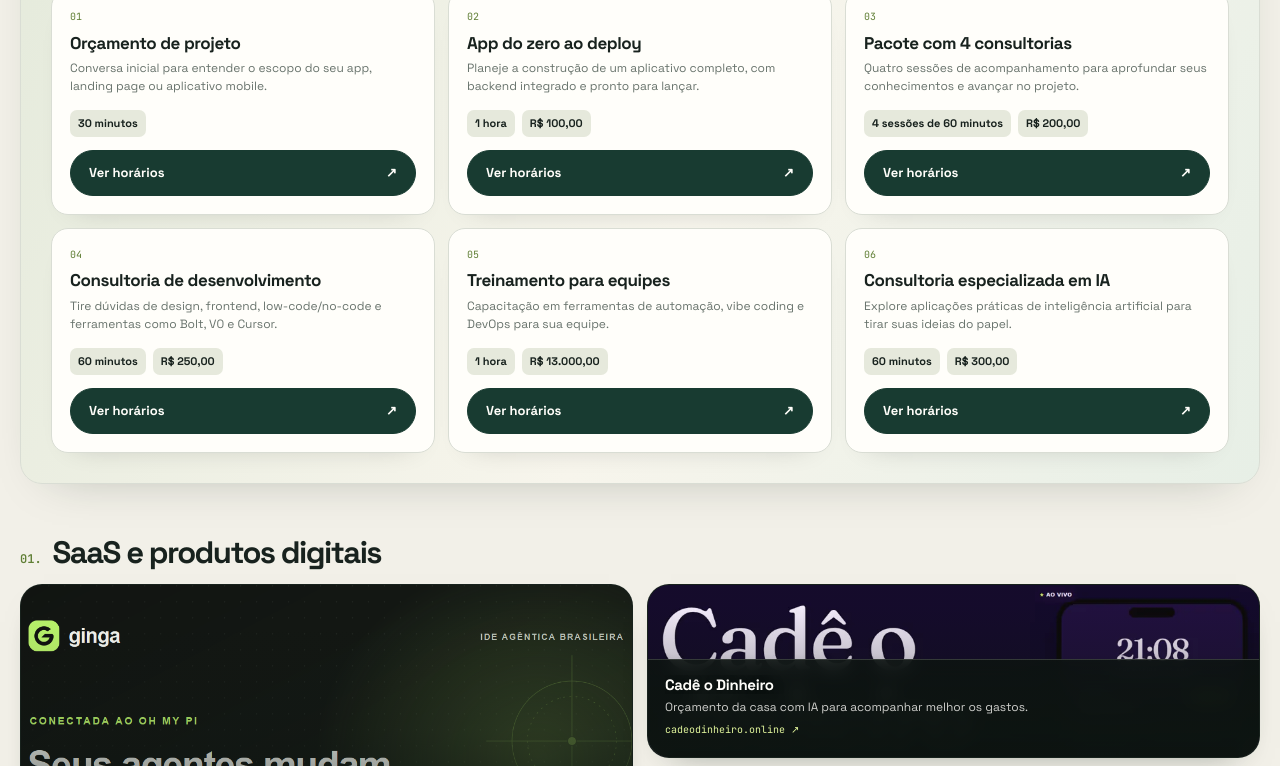
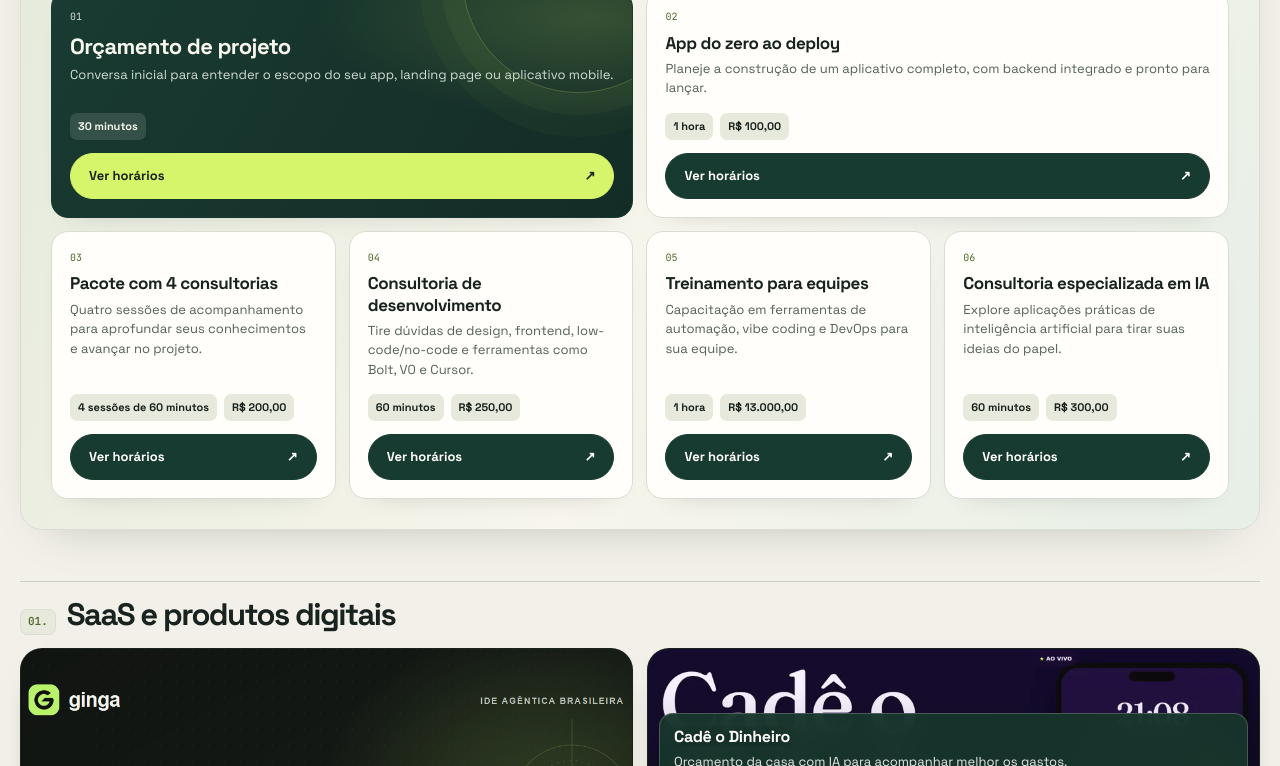
Before and after one commit to felvieira/felvieira.github.io, a plain HTML site: page index.html in a window 1280 px wide. Shown: the part 810-1576 px from the top of the page. Drawn offline with Linux system fonts and the light colour scheme.

Commit message:
Polish portfolio design system

```diff
--- a/style.css
+++ b/style.css
@@ -2,13 +2,14 @@
   color-scheme: light;
   --paper: #f2f0e8;
   --ink: #18221e;
-  --muted: #68736c;
+  --muted: #526057;
   --line: #d9ddd4;
   --line-strong: #c9d1c5;
   --forest: #183b31;
   --forest-soft: #234c3d;
   --lime: #d7f56b;
-  --accent-strong: #607f35;
+  --accent-strong: #4d682a;
+  --focus-ring: #506b29;
   --blue: #2c6e80;
   --card: #fffefa;
   --radius: 22px;
@@ -23,6 +24,10 @@
   --cal-gradient: linear-gradient(115deg, #e4eadb, #f7f5ec 55%, #e7efe6);
   --insta-gradient: linear-gradient(120deg, #e9e5d9, #f7f5ed 56%, #e6ebdd);
   --pattern: rgba(24, 59, 49, .12);
+  --media-panel: rgba(23, 54, 43, .94);
+  --media-panel-border: rgba(255, 255, 255, .2);
+  --media-copy: rgba(255, 254, 250, .9);
+  --media-accent: #e4f49a;
   --shadow: 0 18px 48px -32px rgba(22, 39, 30, .35);
 }
 
@@ -37,6 +42,7 @@
   --forest-soft: #416b4e;
   --lime: #d7f56b;
   --accent-strong: #c3e982;
+  --focus-ring: #d7f56b;
   --blue: #8ccbd8;
   --card: #151e18;
   --surface-soft: #18241c;
@@ -50,6 +56,10 @@
   --cal-gradient: linear-gradient(115deg, #17231b, #111a14 55%, #18261c);
   --insta-gradient: linear-gradient(120deg, #1c251e, #151e18 56%, #20281d);
   --pattern: rgba(215, 245, 107, .075);
+  --media-panel: rgba(9, 18, 12, .95);
+  --media-panel-border: rgba(215, 245, 107, .24);
+  --media-copy: rgba(243, 247, 239, .9);
+  --media-accent: #d7f56b;
   --shadow: 0 18px 48px -32px rgba(0, 0, 0, .8);
 }
 
@@ -76,7 +86,7 @@ body {
 }
 
 a { color: var(--blue); text-decoration: none; }
-a:focus-visible { outline: 3px solid #8baf33; outline-offset: 4px; }
+a:focus-visible, button:focus-visible { outline: 3px solid var(--focus-ring); outline-offset: 4px; }
 .mono { font-family: 'JetBrains Mono', monospace; }
 .acc { color: var(--lime); }
 .muted { color: var(--muted); }
@@ -120,6 +130,7 @@ a:focus-visible { outline: 3px solid #8baf33; outline-offset: 4px; }
   transition: border-color .2s, background .2s, transform .2s;
 }
 .theme-toggle:hover { transform: translateY(-1px); border-color: var(--accent-strong); background: var(--surface-soft); }
+.theme-toggle:focus-visible { outline-offset: 3px; }
 .theme-icon { color: var(--accent-strong); font-size: 15px; line-height: 1; }
 
 .bento {
@@ -140,6 +151,7 @@ a:focus-visible { outline: 3px solid #8baf33; outline-offset: 4px; }
   color: var(--ink);
   box-shadow: var(--shadow);
 }
+.tile:focus-visible { outline-offset: 4px; }
 
 .hero {
   grid-column: span 8;
@@ -215,8 +227,7 @@ h1 {
 .sales-callout .label { margin-bottom: 7px; color: var(--hero-link); }
 .sales-callout h2 { max-width: 740px; margin: 0; font-size: clamp(23px, 3vw, 31px); line-height: 1.18; letter-spacing: -.045em; }
 .sales-callout .sales-copy > p:last-child { max-width: 720px; margin: 9px 0 0; color: var(--hero-muted); font-size: 14px; }
-.sales-cta { gap: 10px; white-space: nowrap; border-color: var(--lime); background: var(--lime); color: #18221e; }
-.sales-cta:hover { border-color: var(--hero-link); background: var(--hero-link); color: #18221e; }
+.sales-cta { white-space: nowrap; }
 
 .cal {
   grid-column: 1 / -1;
@@ -241,9 +252,14 @@ h1 {
   font-weight: 700;
   transition: transform .2s, background .2s, box-shadow .2s;
 }
+.btn > span { display: inline-flex; margin-left: 8px; }
 .btn:hover { transform: translateY(-2px); background: var(--forest-soft); box-shadow: 0 8px 20px -12px var(--forest); }
-.booking-grid { display: grid; grid-template-columns: repeat(3, minmax(0, 1fr)); gap: 13px; }
+.sales-callout .sales-cta { border-color: var(--lime); background: var(--lime); color: #18221e; }
+.sales-callout .sales-cta:hover { border-color: var(--hero-link); background: var(--hero-link); color: #18221e; box-shadow: 0 8px 20px -12px var(--hero-glow); }
+.booking-grid { display: grid; grid-template-columns: repeat(4, minmax(0, 1fr)); gap: 13px; }
 .booking-card {
+  position: relative;
+  overflow: hidden;
   display: flex;
   min-width: 0;
   flex-direction: column;
@@ -255,26 +271,53 @@ h1 {
   color: var(--ink);
   box-shadow: 0 12px 28px -24px rgba(0, 0, 0, .3);
 }
+.booking-card:first-child, .booking-card:nth-child(2) { grid-column: span 2; min-height: 206px; }
+.booking-card:first-child {
+  isolation: isolate;
+  border-color: var(--forest);
+  background: radial-gradient(ellipse at 93% 12%, var(--hero-glow), transparent 36%), linear-gradient(120deg, var(--hero-start), var(--hero-end));
+  color: var(--hero-text);
+}
+.booking-card:first-child::after {
+  content: '';
+  position: absolute;
+  z-index: -1;
+  top: -130px;
+  right: -62px;
+  width: 230px;
+  height: 230px;
+  border: 1px solid rgba(215, 245, 107, .24);
+  border-radius: 50%;
+  box-shadow: 0 0 0 22px rgba(215, 245, 107, .035), 0 0 0 44px rgba(215, 245, 107, .025);
+}
 .booking-index { color: var(--accent-strong); font-size: 10px; }
 .booking-card h3 { margin: 8px 0 5px; font-size: 17px; line-height: 1.25; letter-spacing: -.025em; }
-.booking-card > p { flex: 1; margin: 0; color: var(--muted); font-size: 12px; line-height: 1.5; }
+.booking-card > p { flex: 1; margin: 0; color: var(--muted); font-size: 13px; line-height: 1.5; }
 .booking-meta { display: flex; flex-wrap: wrap; gap: 7px; margin: 15px 0 13px; }
 .booking-meta span { padding: 5px 8px; border-radius: 7px; background: var(--surface-soft); color: var(--ink); font-size: 11px; font-weight: 600; }
 .booking-link { gap: 8px; width: 100%; justify-content: space-between; }
+.booking-card:first-child .booking-index,
+.booking-card:first-child > p { color: var(--hero-muted); }
+.booking-card:first-child h3 { font-size: 22px; }
+.booking-card:first-child .booking-meta span { background: rgba(255, 255, 255, .12); color: var(--hero-text); }
+.booking-card:first-child .booking-link { border-color: var(--lime); background: var(--lime); color: #18221e; }
+.booking-card:first-child .booking-link:hover { border-color: var(--hero-link); background: var(--hero-link); color: #18221e; }
 
 .sec {
   grid-column: 1 / -1;
   display: flex;
   align-items: baseline;
   gap: 11px;
-  margin: 34px 0 -3px;
+  margin: 35px 0 -3px;
+  padding-top: 14px;
+  border-top: 1px solid var(--line-strong);
   font-size: clamp(23px, 3vw, 31px);
   line-height: 1.2;
   letter-spacing: -.05em;
 }
-.sec > .mono { color: var(--accent-strong); font-size: 12px; font-weight: 600; letter-spacing: 0; }
+.sec > .mono { display: inline-flex; min-width: 35px; align-items: center; justify-content: center; padding: 5px 7px; border: 1px solid var(--line); border-radius: 7px; background: var(--surface-soft); color: var(--accent-strong); font-size: 11px; font-weight: 600; letter-spacing: 0; }
 .sec a { margin-left: auto; color: var(--muted); font-family: 'JetBrains Mono', monospace; font-size: 11px; font-weight: 400; letter-spacing: 0; }
-.sec a:hover { color: var(--forest); }
+.sec a:hover { color: var(--accent-strong); }
 
 .products, .posts, .videos {
   grid-column: 1 / -1;
@@ -294,13 +337,14 @@ h1 {
   transition: transform .25s ease, box-shadow .25s ease, border-color .25s ease;
 }
 .media:hover { transform: translateY(-4px); border-color: rgba(24, 59, 49, .45); box-shadow: 0 22px 38px -24px rgba(22, 39, 30, .48); }
+.media:focus-visible { outline: none; box-shadow: 0 0 0 3px var(--focus-ring), 0 22px 38px -24px rgba(22, 39, 30, .48); }
 .media img { position: absolute; z-index: -2; inset: 0; width: 100%; height: 100%; object-fit: cover; object-position: center; transition: transform .55s cubic-bezier(.2,.7,.2,1); }
 .media:hover img { transform: scale(1.045); }
-.media::after { content: ''; position: absolute; z-index: -1; inset: 0; background: linear-gradient(180deg, rgba(13, 20, 17, .02) 12%, rgba(13, 20, 17, .2) 40%, rgba(13, 20, 17, .68) 70%, rgba(13, 20, 17, .92) 100%); }
-.media .body { position: absolute; inset: auto 0 0; padding: 15px 17px 16px; border-top: 1px solid rgba(255, 255, 255, .16); background: linear-gradient(180deg, rgba(13, 20, 17, .88), rgba(13, 20, 17, .97)); backdrop-filter: blur(8px); }
-.media h3 { display: -webkit-box; overflow: hidden; margin: 0; font-size: 15px; line-height: 1.28; letter-spacing: -.02em; text-shadow: 0 1px 12px rgba(0, 0, 0, .35); -webkit-box-orient: vertical; -webkit-line-clamp: 2; }
-.media p { display: -webkit-box; overflow: hidden; margin: 5px 0 0; color: rgba(255, 254, 250, .8); font-size: 12px; line-height: 1.45; -webkit-box-orient: vertical; -webkit-line-clamp: 2; }
-.media .small, .date { color: #e2f69d; font-size: 10px; }
+.media::after { content: ''; position: absolute; z-index: -1; inset: 0; background: linear-gradient(180deg, rgba(13, 20, 17, 0) 24%, rgba(13, 20, 17, .12) 52%, rgba(13, 20, 17, .55) 100%); }
+.media .body { position: absolute; inset: auto 11px 11px; padding: 12px 14px 13px; border: 1px solid var(--media-panel-border); border-radius: 14px; background: var(--media-panel); box-shadow: 0 12px 24px -20px rgba(0, 0, 0, .9); backdrop-filter: blur(14px) saturate(120%); }
+.media h3 { display: -webkit-box; overflow: hidden; margin: 0; font-size: 16px; line-height: 1.32; letter-spacing: -.02em; text-shadow: 0 1px 12px rgba(0, 0, 0, .35); -webkit-box-orient: vertical; -webkit-line-clamp: 2; }
+.media p { display: -webkit-box; overflow: hidden; margin: 5px 0 0; color: var(--media-copy); font-size: 13px; line-height: 1.48; -webkit-box-orient: vertical; -webkit-line-clamp: 2; }
+.media .small, .date { color: var(--media-accent); font-size: 11px; }
 .date { display: block; margin-bottom: 5px; }
 .big { grid-column: span 3; grid-row: span 2; }
 .big h3 { font-size: 21px; }
@@ -327,11 +371,11 @@ h1 {
 .link-card:hover { transform: translateY(-3px); border-color: var(--accent-strong); box-shadow: 0 20px 38px -26px rgba(22, 39, 30, .42); }
 .link-card__top { display: flex; align-items: center; justify-content: space-between; gap: 8px; }
 .link-card__number { color: var(--accent-strong); font-size: 10px; font-weight: 600; }
-.link-card__kind { color: var(--muted); font-size: 9px; letter-spacing: .06em; }
-.link-card h3 { margin: 0; font-size: 17px; line-height: 1.25; letter-spacing: -.025em; }
-.link-card p { margin: 0; color: var(--muted); font-size: 12px; line-height: 1.5; }
-.link-card__meta { margin-top: auto; color: var(--accent-strong); font-size: 10px; line-height: 1.45; }
-.link-card__link { display: flex; align-items: center; justify-content: space-between; gap: 10px; padding-top: 9px; border-top: 1px solid var(--line); color: var(--accent-strong); font-size: 12px; font-weight: 700; }
+.link-card__kind { color: var(--muted); font-size: 10px; font-weight: 600; letter-spacing: .07em; }
+.link-card h3 { margin: 0; font-size: 18px; line-height: 1.25; letter-spacing: -.025em; }
+.link-card p { margin: 0; color: var(--muted); font-size: 13px; line-height: 1.5; }
+.link-card__meta { margin-top: auto; color: var(--accent-strong); font-size: 11px; line-height: 1.45; }
+.link-card__link { display: flex; align-items: center; justify-content: space-between; gap: 10px; padding-top: 9px; border-top: 1px solid var(--line); color: var(--accent-strong); font-size: 13px; font-weight: 700; }
 .link-card--featured { grid-column: span 2; border-color: var(--forest); background: radial-gradient(ellipse at 95% 15%, var(--hero-glow), transparent 36%), linear-gradient(115deg, var(--hero-start), var(--hero-end)); color: var(--hero-text); }
 .link-card--featured .link-card__number,
 .link-card--featured .link-card__meta,
@@ -339,7 +383,7 @@ h1 {
 .link-card--featured .link-card__kind,
 .link-card--featured p { color: var(--hero-muted); }
 .link-card--featured .link-card__link { border-color: rgba(255, 255, 255, .2); }
-.link-card--featured h3 { font-size: 21px; }
+.link-card--featured h3 { font-size: 22px; }
 .link-card--profile { border-color: var(--forest); background: var(--forest); color: #fffefa; }
 .link-card--profile .link-card__number,
 .link-card--profile .link-card__meta,
@@ -363,7 +407,7 @@ h1 {
 .ig { border-color: var(--forest); background: var(--forest); color: #fffefa; }
 .ig:hover { background: var(--forest-soft); }
 
-footer { width: min(100% - 40px, 1240px); margin: 0 auto; padding: 22px 0 38px; color: var(--muted); font-size: 10px; }
+footer { width: min(100% - 40px, 1240px); margin: 0 auto; padding: 22px 0 38px; color: var(--muted); font-size: 11px; }
 
 @media (max-width: 900px) {
   .hero { grid-column: span 7; }
@@ -394,8 +438,9 @@ footer { width: min(100% - 40px, 1240px); margin: 0 auto; padding: 22px 0 38px;
   .cal { padding: 22px 19px; }
   .cal .btn { width: 100%; }
   .booking-grid { grid-template-columns: 1fr; gap: 9px; }
-  .booking-card { padding: 16px; }
-  .sec { gap: 8px; margin-top: 26px; font-size: 23px; }
+  .booking-card, .booking-card:first-child, .booking-card:nth-child(2) { grid-column: 1 / -1; min-height: 0; padding: 16px; }
+  .booking-card:first-child h3 { font-size: 19px; }
+  .sec { flex-wrap: wrap; gap: 8px; margin-top: 26px; padding-top: 11px; font-size: 23px; }
   .sec a { font-size: 9px; }
   .products, .posts, .videos { grid-template-columns: repeat(2, minmax(0, 1fr)); grid-auto-rows: 158px; gap: 9px; }
   .link-card-grid { grid-template-columns: 1fr; gap: 9px; }
@@ -404,7 +449,7 @@ footer { width: min(100% - 40px, 1240px); margin: 0 auto; padding: 22px 0 38px;
   .big { grid-column: span 2; grid-row: span 2; }
   .big h3 { font-size: 19px; }
   .wide, .sq, .one { grid-column: span 1; }
-  .media .body { padding: 12px; }
+  .media .body { inset: auto 7px 7px; padding: 9px 10px 10px; border-radius: 11px; }
   .media h3 { font-size: 13px; }
   .media p { font-size: 11px; }
   .insta { align-items: flex-start; padding: 22px; }
```
Also changed, not shown: 1 other file.
